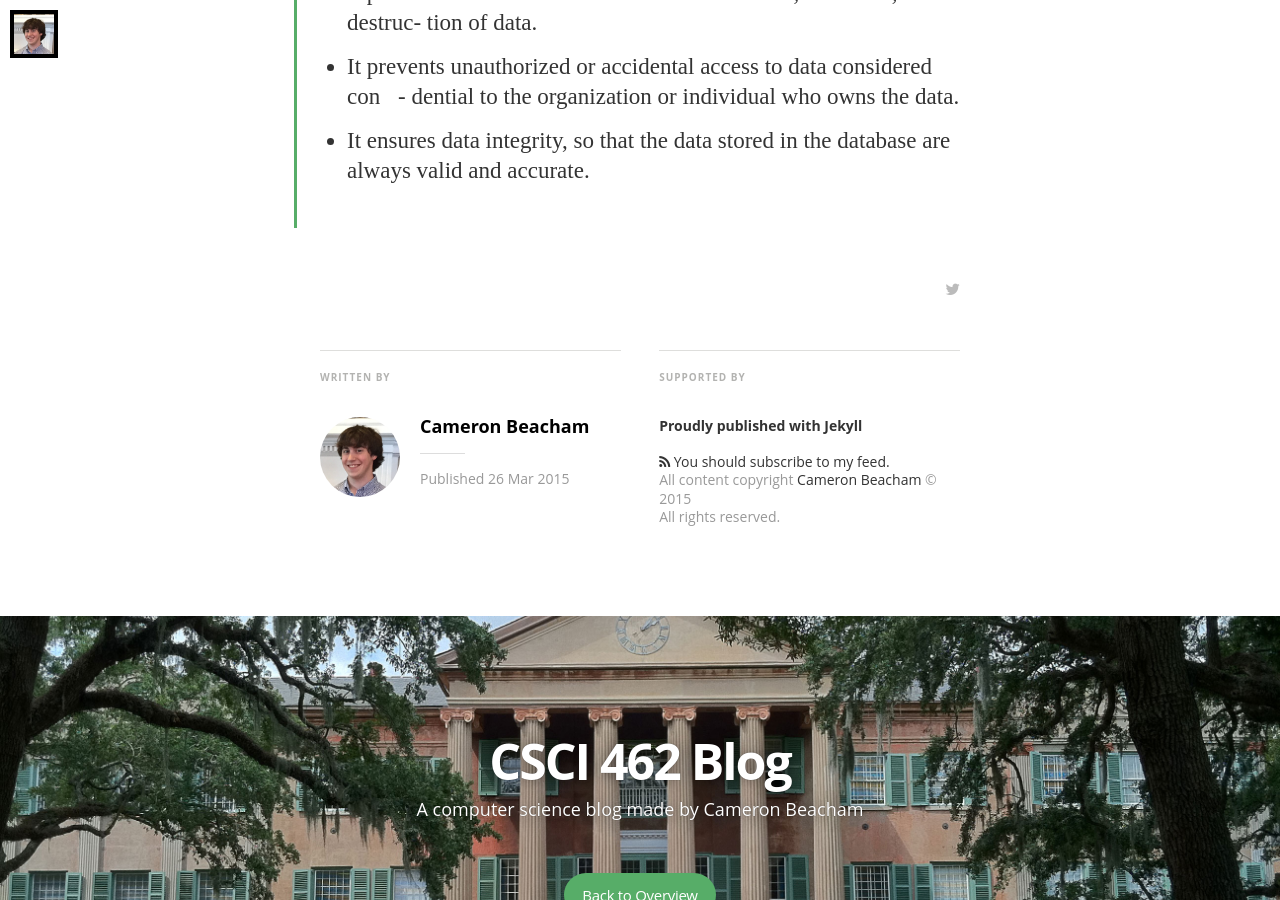
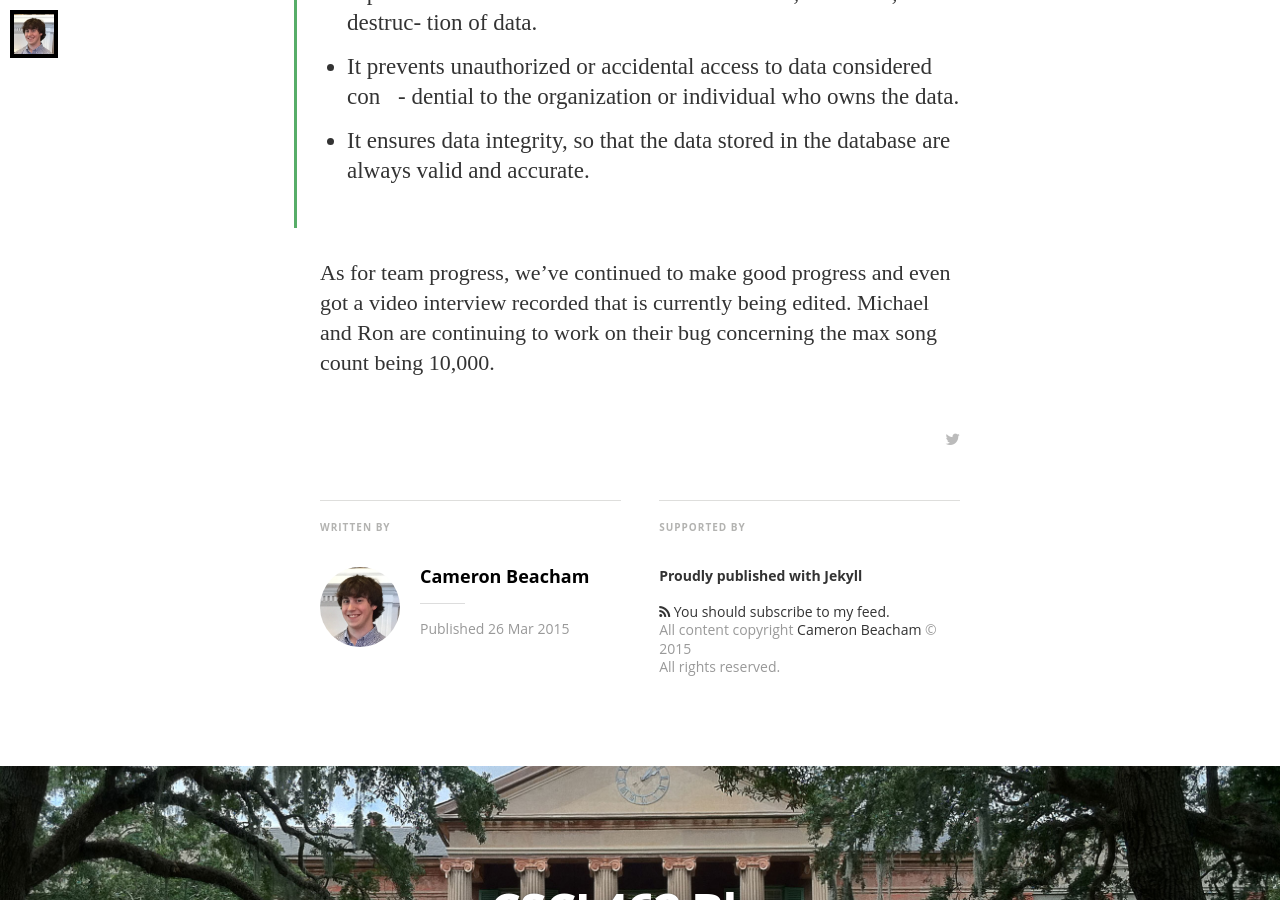
Before and after one commit to beachamc/beachamc.github.io, a Jekyll site: the page built from _posts/2015-03-26-Reflections-on-my-progress-and-plans.markdown, in a window 1280 px wide and 900 px high, scrolled down 1357 px. Built offline with Jekyll 4.4.1, drawn with Linux system fonts in a browser that asks for light colours; nearby versions of some CDN libraries; some web fonts are replaced; Markdown is read by kramdown in place of the engine named in the settings.

Commit message:
checking formatting

```diff
--- a/_posts/2015-03-26-Reflections-on-my-progress-and-plans.markdown
+++ b/_posts/2015-03-26-Reflections-on-my-progress-and-plans.markdown
@@ -14,3 +14,5 @@ Database knowledge is incredibly important no matter what field you go into. Mos
 > * It prevents unauthorized or accidental disclosure, alteration, or destruc- tion of data.
 * It prevents unauthorized or accidental access to data considered con􏰅- dential to the organization or individual who owns the data.
 * It ensures data integrity, so that the data stored in the database are always valid and accurate.
+
+As for team progress, we've continued to make good progress and even got a video interview recorded that is currently being edited. Michael and Ron are continuing to work on their bug concerning the max song count being 10,000.
```
